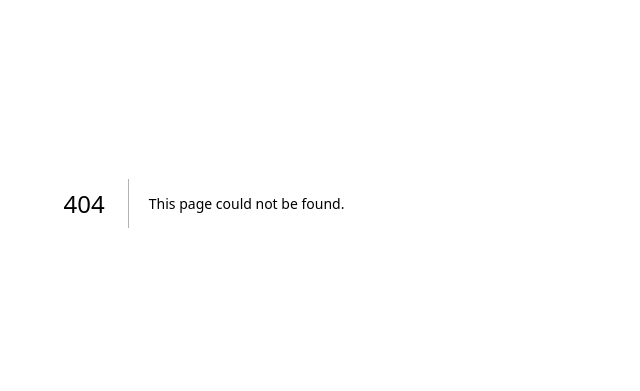
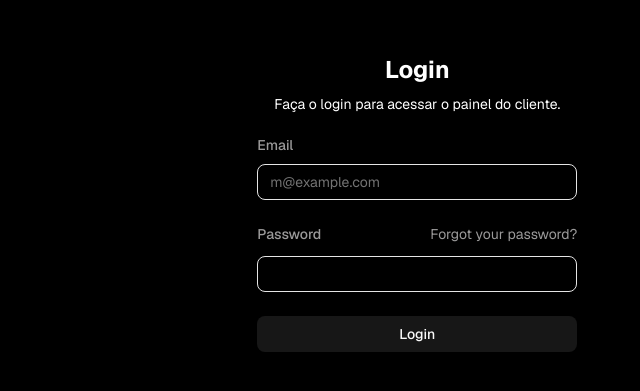
Before and after one commit to Pabloodev/athon-networks-next, a Next.js app: page /test in a window 1280 px wide. Before the commit this address had no page. Shown: the part 197-588 px from the top of the page, without its empty margins (436-1076 px from the left). Built offline with nearby package versions, Linux system fonts and the light colour scheme; no server answers.

Commit message:
commit for test

```diff
--- /dev/null
+++ b/app/test/page.jsx
@@ -0,0 +1,25 @@
+"use client"
+
+import TextureArrayVisualizer from "../ui/components/TextureArrayVisualizer"
+import { LoginForm } from "@/components/login-form"
+
+export default function LoginPage() {
+  return (
+    <div className="flex min-h-screen w-full items-center bg-black">
+      {/* Lado Esquerdo - Animação */}
+      <div className="w-1/2 flex items-center justify-center">
+      <TextureArrayVisualizer />
+      </div>
+
+      {/* Lado Direito - Formulário */}
+      <div className="w-1/3 flex flex-col justify-center gap-4">
+
+        <div className="flex justify-center">
+          <div className="w-full max-w-xs">
+            <LoginForm />
+          </div>
+        </div>
+      </div>
+    </div>
+  )
+}
--- /dev/null
+++ b/app/ui/components/TextureArrayVisualizer.jsx
@@ -0,0 +1,169 @@
+"use client"
+
+// TextureArrayVisualizer.jsx
+import { useEffect, useRef } from "react";
+import * as THREE from "three";
+import { unzipSync } from "three/addons/libs/fflate.module.js";
+
+const DIMENSIONS = {
+  width: 256,
+  height: 256,
+  depth: 109,
+};
+
+const vertexPostProcess = `
+out vec2 vUv;
+void main() {
+  vUv = uv;
+  gl_Position = projectionMatrix * modelViewMatrix * vec4(position, 1.0);
+}
+`;
+
+const fragmentPostProcess = `
+precision highp sampler2DArray;
+precision mediump float;
+in vec2 vUv;
+uniform sampler2DArray uTexture;
+uniform int uDepth;
+uniform float uIntensity;
+
+void main() {
+  float voxel = texture(uTexture, vec3(vUv, uDepth)).r;
+  gl_FragColor.r = voxel * uIntensity;
+}
+`;
+
+const vertexShader = `
+uniform vec2 size;
+out vec2 vUv;
+void main() {
+  gl_Position = projectionMatrix * modelViewMatrix * vec4(position, 1.0);
+  vUv.xy = position.xy / size + 0.5;
+  vUv.y = 1.0 - vUv.y;
+}
+`;
+
+const fragmentShader = `
+precision highp float;
+precision highp int;
+precision highp sampler2DArray;
+
+uniform sampler2DArray diffuse;
+in vec2 vUv;
+uniform int depth;
+
+void main() {
+  vec4 color = texture(diffuse, vec3(vUv, depth));
+  gl_FragColor = vec4(color.rrr * 1.5, 1.0);
+}
+`;
+
+export default function TextureArrayVisualizer() {
+  const containerRef = useRef();
+  const meshRef = useRef();
+  const rendererRef = useRef();
+  const cameraRef = useRef();
+  const renderTargetRef = useRef();
+  const postProcessMaterialRef = useRef();
+  const depthStepRef = useRef(0.4);
+
+  useEffect(() => {
+    const scene = new THREE.Scene();
+    const camera = new THREE.PerspectiveCamera(45, window.innerWidth / window.innerHeight, 0.1, 2000);
+    camera.position.z = 70;
+    cameraRef.current = camera;
+
+    const renderer = new THREE.WebGLRenderer();
+    renderer.setPixelRatio(window.devicePixelRatio);
+    renderer.setSize(window.innerWidth, window.innerHeight);
+    containerRef.current.appendChild(renderer.domElement);
+    rendererRef.current = renderer;
+
+    const postProcessScene = new THREE.Scene();
+    const postProcessCamera = new THREE.OrthographicCamera(-1, 1, 1, -1, 0, 1);
+    const renderTarget = new THREE.WebGLArrayRenderTarget(DIMENSIONS.width, DIMENSIONS.height, DIMENSIONS.depth);
+    renderTarget.texture.format = THREE.RedFormat;
+    renderTargetRef.current = renderTarget;
+
+    const postProcessMaterial = new THREE.ShaderMaterial({
+      uniforms: {
+        uTexture: { value: null },
+        uDepth: { value: 55 },
+        uIntensity: { value: 1.0 },
+      },
+      vertexShader: vertexPostProcess.trim(),
+      fragmentShader: fragmentPostProcess.trim(),
+    });
+    postProcessMaterialRef.current = postProcessMaterial;
+
+    const screenQuad = new THREE.Mesh(new THREE.PlaneGeometry(2, 2), postProcessMaterial);
+    postProcessScene.add(screenQuad);
+
+    new THREE.FileLoader()
+      .setResponseType("arraybuffer")
+      .load("/head.zip", (data) => {
+        const zip = unzipSync(new Uint8Array(data));
+        const array = new Uint8Array(zip["head256x256x109"].buffer);
+
+        const texture = new THREE.DataArrayTexture(array, DIMENSIONS.width, DIMENSIONS.height, DIMENSIONS.depth);
+        texture.format = THREE.RedFormat;
+        texture.needsUpdate = true;
+
+        const geometry = new THREE.PlaneGeometry(50, 50);
+        const material = new THREE.ShaderMaterial({
+          uniforms: {
+            diffuse: { value: renderTarget.texture },
+            depth: { value: 55 },
+            size: { value: new THREE.Vector2(50, 50) },
+          },
+          vertexShader: vertexShader.trim(),
+          fragmentShader: fragmentShader.trim(),
+        });
+
+        const mesh = new THREE.Mesh(geometry, material);
+        meshRef.current = mesh;
+        scene.add(mesh);
+
+        postProcessMaterial.uniforms.uTexture.value = texture;
+
+        renderer.setAnimationLoop(() => {
+          animate(mesh, postProcessMaterial, renderer, renderTarget, postProcessScene, postProcessCamera, scene, camera);
+        });
+      });
+
+    const handleResize = () => {
+      camera.aspect = window.innerWidth / window.innerHeight;
+      camera.updateProjectionMatrix();
+      renderer.setSize(window.innerWidth, window.innerHeight);
+    };
+
+    window.addEventListener("resize", handleResize);
+
+    return () => {
+      window.removeEventListener("resize", handleResize);
+      renderer.dispose();
+    };
+  }, []);
+
+  const animate = (mesh, postMaterial, renderer, renderTarget, postScene, postCamera, scene, camera) => {
+    let depth = mesh.material.uniforms["depth"].value;
+    depth += depthStepRef.current;
+
+    if (depth > 109.0 || depth < 0.0) {
+      if (depth > 1.0) depth = 109.0 * 2.0 - depth;
+      if (depth < 0.0) depth = -depth;
+      depthStepRef.current = -depthStepRef.current;
+    }
+
+    mesh.material.uniforms["depth"].value = depth;
+    postMaterial.uniforms.uDepth.value = Math.floor(depth);
+
+    renderer.setRenderTarget(renderTarget, Math.floor(depth));
+    renderer.render(postScene, postCamera);
+    renderer.setRenderTarget(null);
+
+    renderer.render(scene, camera);
+  };
+
+  return <div ref={containerRef} style={{ width: "100vw", height: "100vh" }} />;
+}
```
Also changed, not shown: 1 other file (tests, documents, lock files or other folders).
